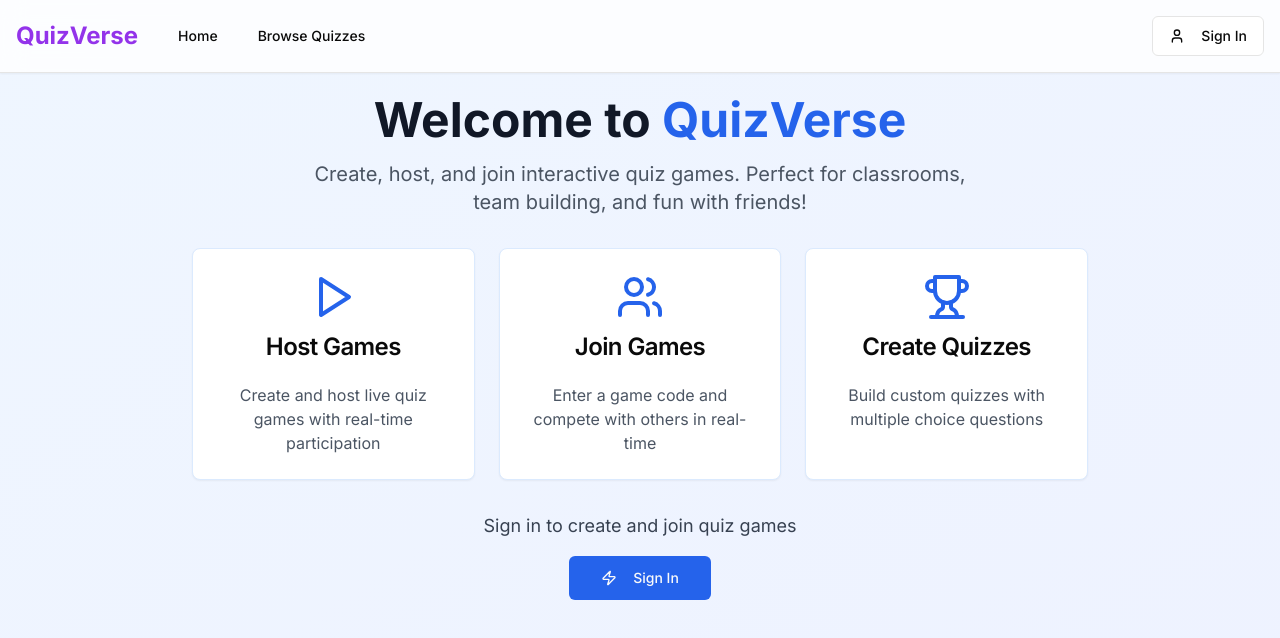
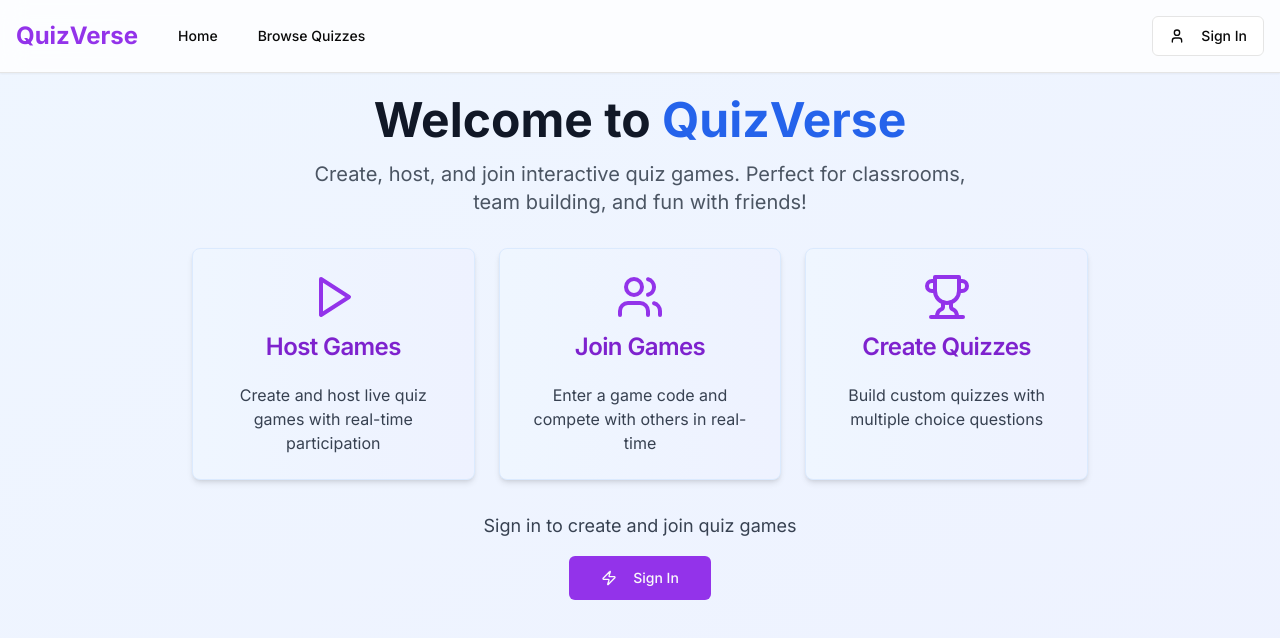
Before and after one commit to Quizverse-development/quizverse-website, a Next.js app: page / in a window 1280 px wide. Shown: the top 638 px of the page. Built offline with nearby package versions, Linux system fonts and the light colour scheme.

Commit message:
Update front page with purple text and gradient backgrounds

```diff
--- a/app/admin/page.tsx
+++ b/app/admin/page.tsx
@@ -5,18 +5,16 @@ import { Header } from "@/components/header"
 
 export default async function AdminPage() {
   const session = await getServerSession()
-  const stats = getUserStats()
-  const topUsers = getTopUsers()
 
   if (!session?.user?.isAdmin) {
-    redirect("/admin/login")
+    redirect("/")
   }
 
   return (
-    <div className="min-h-screen bg-gradient-to-br from-blue-50 to-indigo-50">
+    <div className="min-h-screen bg-gradient-to-br from-purple-50 to-indigo-100">
       <Header />
       <main className="container mx-auto px-4 pt-24 pb-8">
-        <AdminDashboard stats={stats} topUsers={topUsers} />
+        <AdminDashboard />
       </main>
     </div>
   )
--- a/app/page.tsx
+++ b/app/page.tsx
@@ -29,40 +29,40 @@ export default function MainPage() {
             </div>
 
             <div className="grid grid-cols-1 md:grid-cols-3 gap-6 max-w-4xl mx-auto">
-              <Card className="text-center border-blue-100 bg-white shadow-sm">
+              <Card className="text-center border-blue-100 bg-gradient-to-r from-blue-50 to-indigo-50 shadow-md hover:shadow-lg transition-all">
                 <CardHeader>
-                  <Play className="h-12 w-12 text-blue-600 mx-auto mb-2" />
-                  <CardTitle>Host Games</CardTitle>
+                  <Play className="h-12 w-12 text-purple-600 mx-auto mb-2" />
+                  <CardTitle className="text-purple-700">Host Games</CardTitle>
                 </CardHeader>
                 <CardContent>
-                  <p className="text-gray-600">Create and host live quiz games with real-time participation</p>
+                  <p className="text-gray-700">Create and host live quiz games with real-time participation</p>
                 </CardContent>
               </Card>
 
-              <Card className="text-center border-blue-100 bg-white shadow-sm">
+              <Card className="text-center border-blue-100 bg-gradient-to-r from-blue-50 to-indigo-50 shadow-md hover:shadow-lg transition-all">
                 <CardHeader>
-                  <Users className="h-12 w-12 text-blue-600 mx-auto mb-2" />
-                  <CardTitle>Join Games</CardTitle>
+                  <Users className="h-12 w-12 text-purple-600 mx-auto mb-2" />
+                  <CardTitle className="text-purple-700">Join Games</CardTitle>
                 </CardHeader>
                 <CardContent>
-                  <p className="text-gray-600">Enter a game code and compete with others in real-time</p>
+                  <p className="text-gray-700">Enter a game code and compete with others in real-time</p>
                 </CardContent>
               </Card>
 
-              <Card className="text-center border-blue-100 bg-white shadow-sm">
+              <Card className="text-center border-blue-100 bg-gradient-to-r from-blue-50 to-indigo-50 shadow-md hover:shadow-lg transition-all">
                 <CardHeader>
-                  <Trophy className="h-12 w-12 text-blue-600 mx-auto mb-2" />
-                  <CardTitle>Create Quizzes</CardTitle>
+                  <Trophy className="h-12 w-12 text-purple-600 mx-auto mb-2" />
+                  <CardTitle className="text-purple-700">Create Quizzes</CardTitle>
                 </CardHeader>
                 <CardContent>
-                  <p className="text-gray-600">Build custom quizzes with multiple choice questions</p>
+                  <p className="text-gray-700">Build custom quizzes with multiple choice questions</p>
                 </CardContent>
               </Card>
             </div>
 
             <div className="space-y-4">
               <p className="text-lg text-gray-700">Sign in to create and join quiz games</p>
-              <Button size="lg" className="bg-blue-600 hover:bg-blue-700" asChild>
+              <Button size="lg" className="bg-purple-600 hover:bg-purple-700" asChild>
                 <Link href="/auth/signin">
                   <Zap className="mr-2 h-5 w-5" />
                   Sign In
```
